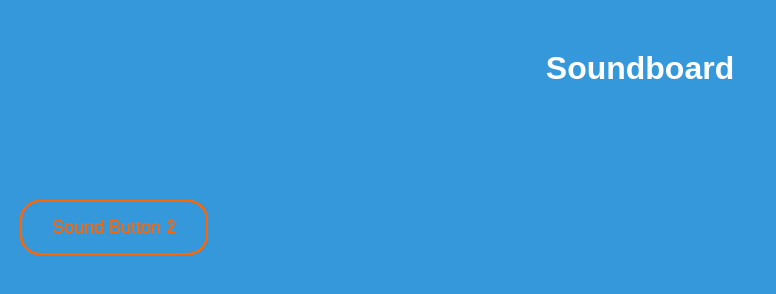
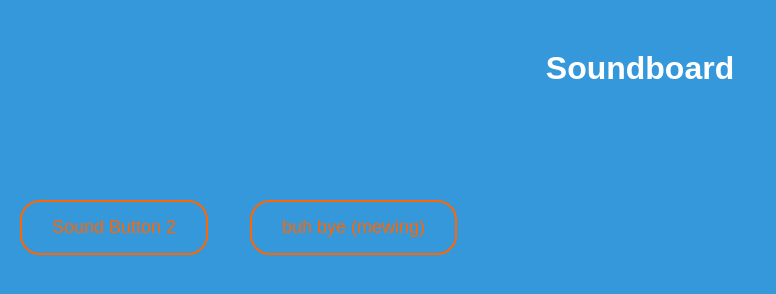
Before and after one commit to meadoo/eb, a plain HTML site: page index.html in a window 1280 px wide. Shown: the whole page, without its empty margins (0-776 px from the left). Drawn offline with Linux system fonts and the light colour scheme.

Commit message:
Update index.html

```diff
--- a/index.html
+++ b/index.html
@@ -42,6 +42,7 @@
 
     /* Additional button styles */
     .sound-button:nth-child(2) {
+        left: 250px; /* Adjust left position */
         top: 200px; /* Adjust top position */
     }
 
@@ -51,7 +52,7 @@
 <body>
     <div id="container">
         <h1>Soundboard</h1>
-        <button class="sound-button" onclick="playSound('sound1.mp3')">Sound Button 1</button>
+        <button class="sound-button" onclick="playSound('https://cdn.glitch.global/4aa650a2-75f8-41bf-a072-f1517c6cdf6f/bye-bye-mewing_fMVssQz.mp3?v=1709948525495')">buh bye (mewing)</button>
         <button class="sound-button" onclick="playSound('sound2.mp3')" style="top: 200px;">Sound Button 2</button>
         <!-- Add more buttons here -->
     </div>
```
